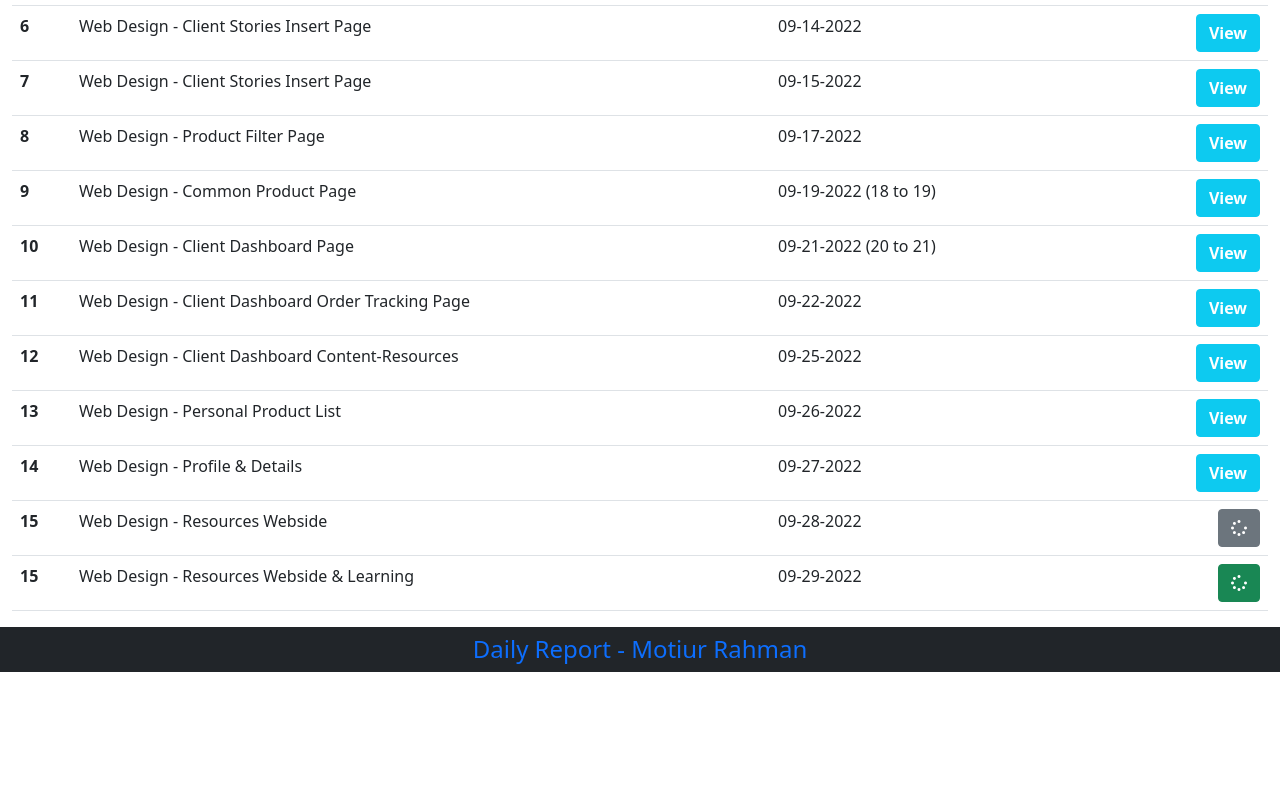
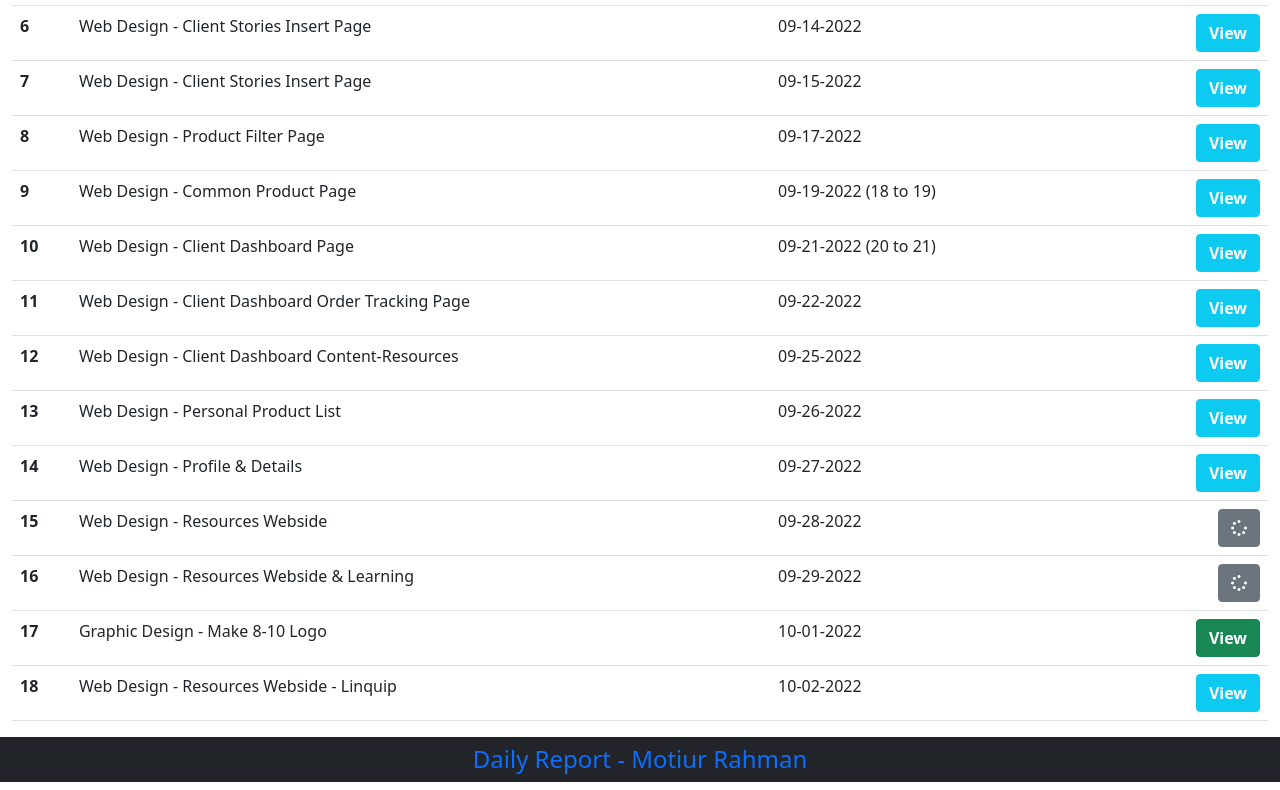
Before and after one commit to dev4ngenit/NG, a plain HTML site: page index.html in a window 1280 px wide. Shown: the part 396-1186 px from the top of the page. Before the commit the page ends 1076 px from the top, so only its background shows below. Drawn offline with nearby package versions, Linux system fonts and the light colour scheme.

Commit message:
Update Tr-02

```diff
--- a/index.html
+++ b/index.html
@@ -165,10 +165,22 @@
           <td class="text-end"><a href="#" class="btn btn-secondary"><i class="fa-sharp fa-solid fa-spinner"></i></a></td>
         </tr>
         <tr>
-          <th scope="row">15</th>
+          <th scope="row">16</th>
           <td>Web Design - Resources Webside & Learning</td>
           <td>09-29-2022</td>
-          <td class="text-end"><a href="#" class="btn btn-success"><i class="fa-sharp fa-solid fa-spinner"></i></a></td>
+          <td class="text-end"><a href="#" class="btn btn-secondary"><i class="fa-sharp fa-solid fa-spinner"></i></a></td>
+        </tr>
+        <tr>
+          <th scope="row">17</th>
+          <td>Graphic Design - Make 8-10 Logo</td>
+          <td>10-01-2022</td>
+          <td class="text-end"><a href="https://drive.google.com/file/d/17oS5xEMe_RTzYaszhW2Ph8NMZNcmQzTJ/view?usp=sharing" class="btn btn-success">View</a></td>
+        </tr>
+        <tr>
+          <th scope="row">18</th>
+          <td>Web Design - Resources Webside - Linquip</td>
+          <td>10-02-2022</td>
+          <td class="text-end"><a href="https://www.linquip.com/" class="btn btn-info">View</a></td>
         </tr>
       </tbody>
     </table>
```
